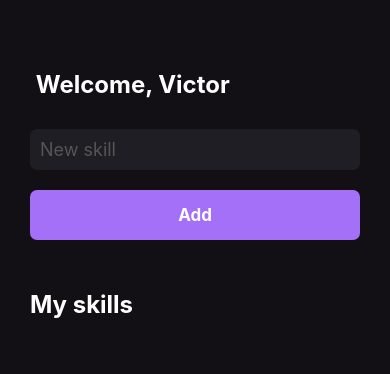
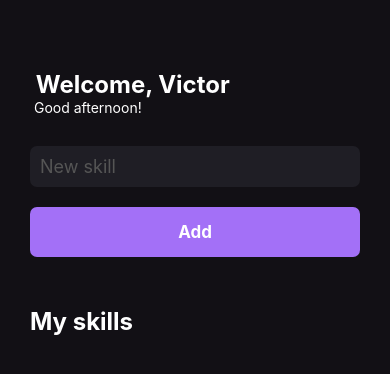
Before and after one commit to sousa-v/myskills-app, a React Native app: screen / in a window 390 px wide. Shown: the top 374 px of the page. Built offline with nearby package versions, Linux system fonts and the light colour scheme.

Commit message:
Continuando com os Hooks useEffect

```diff
--- a/src/pages/Home.js
+++ b/src/pages/Home.js
@@ -1,4 +1,4 @@
-import React, { useState } from "react";
+import React, { useState, useEffect } from "react";
 import {
   View,
   Text,
@@ -14,14 +14,28 @@
 export function Home() {
   const [newSkill, setNewSkill] = useState("");
   const [mySkills, setMySkills] = useState([]);
+  const [greeting, setGreeting] = useState([]);
 
   function handleAddNewSkill() {
     setMySkills((oldState) => [...oldState, newSkill]);
   }
 
+  useEffect(() => {
+    const currentHour = new Date().getHours();
+
+    if (currentHour < 12) {
+      setGreeting("Good morning!");
+    } else if (currentHour >= 12 && currentHour <= 18) {
+      setGreeting("Good afternoon!");
+    } else {
+      setGreeting("Good night!");
+    }
+  }, []);
+
   return (
     <View style={styles.container}>
       <Text style={styles.title}> Welcome, Victor</Text>
+      <Text style={styles.greetings}> {greeting} </Text>
 
       <TextInput
         style={styles.input}
@@ -52,16 +66,19 @@
     paddingHorizontal: 30,
   },
   title: {
-    color: "#fff",
+    color: "#FFF",
     fontSize: 24,
     fontWeight: "bold",
   },
   input: {
     backgroundColor: "#1F1E25",
-    color: "#fff",
+    color: "#FFF",
     fontSize: 18,
     padding: Platform.OS === "ios" ? 15 : 10,
     marginTop: 30,
     borderRadius: 7,
   },
+  greetings: {
+    color: "#FFF",
+  },
 });
```
